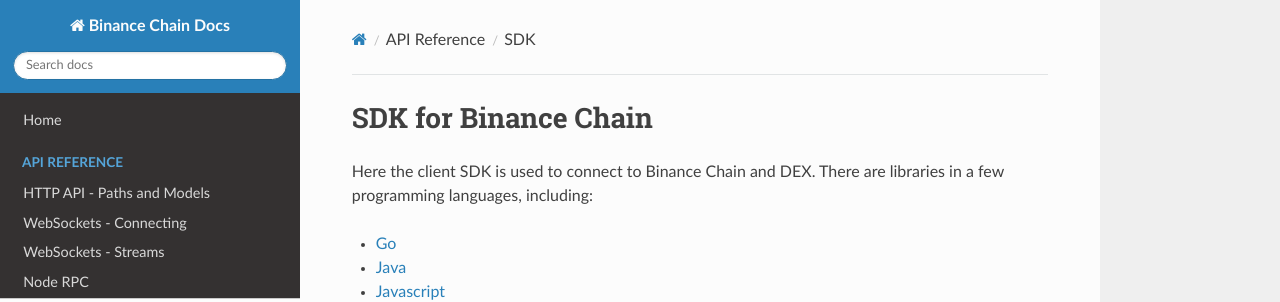
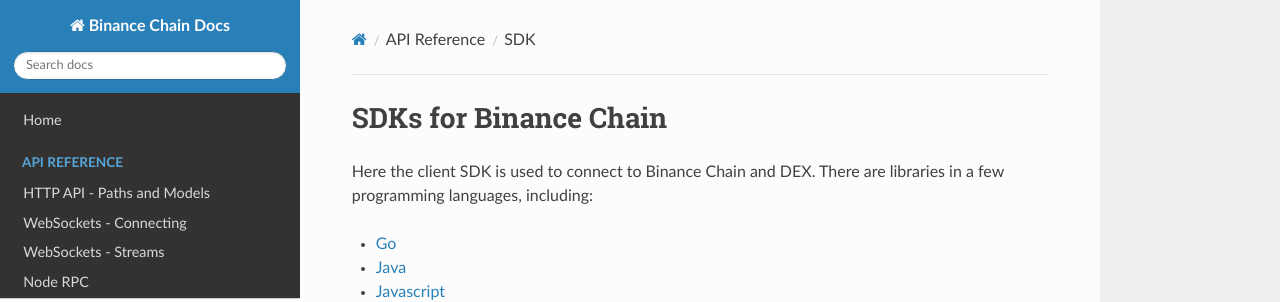
Before and after one commit to yash-sharma1/docs-site, an MkDocs documentation site: the page built from docs/api-reference/sdk.md, in a window 1280 px wide. Shown: the top 302 px of the page. Built offline with MkDocs 1.6.1, drawn with Linux system fonts in a browser that asks for light colours; nearby versions of some CDN libraries.

Commit message:
heading updates

```diff
--- a/docs/api-reference/sdk.md
+++ b/docs/api-reference/sdk.md
@@ -1,4 +1,4 @@
-# SDK for Binance Chain
+# SDKs for Binance Chain
 
 Here the client SDK is used to connect to Binance Chain and DEX. There are libraries in a few programming languages, including:
 
```
Also changed, not shown: docs/api-reference/cli.md (+1 -1 lines).
